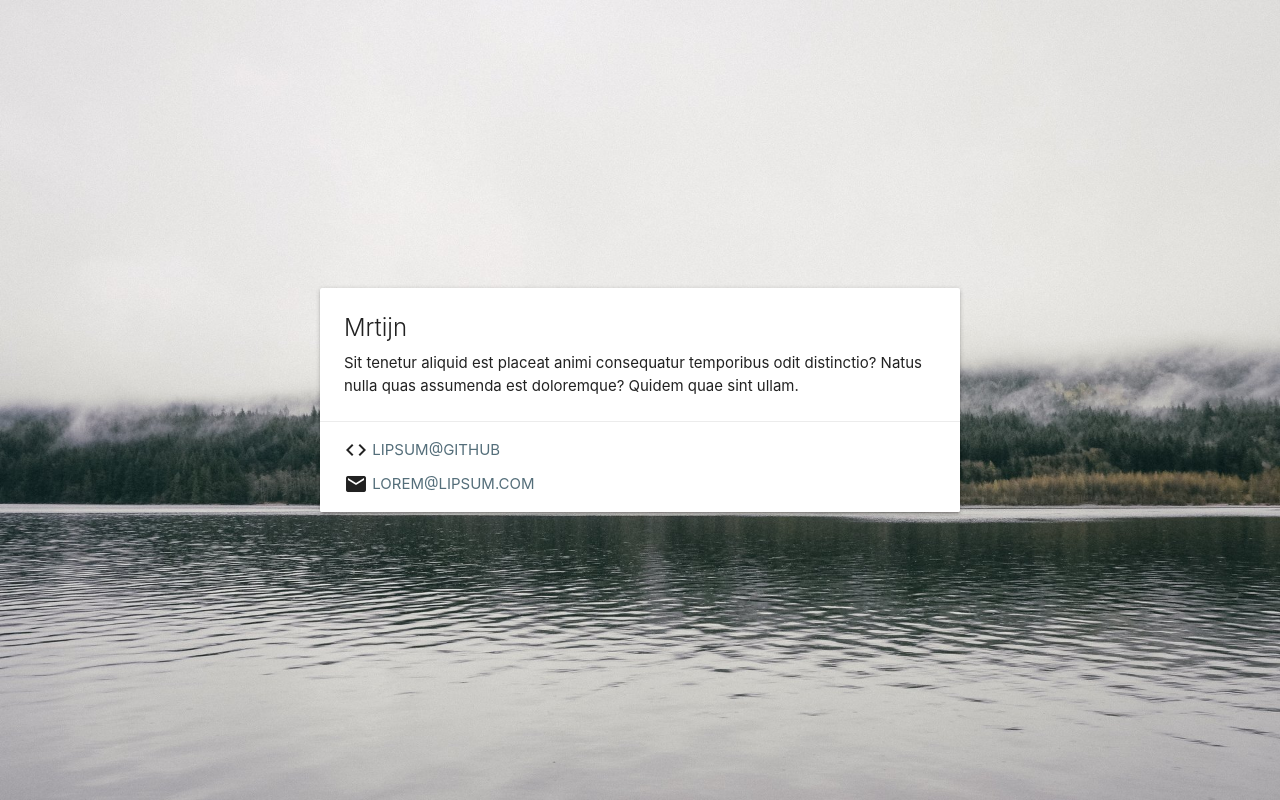
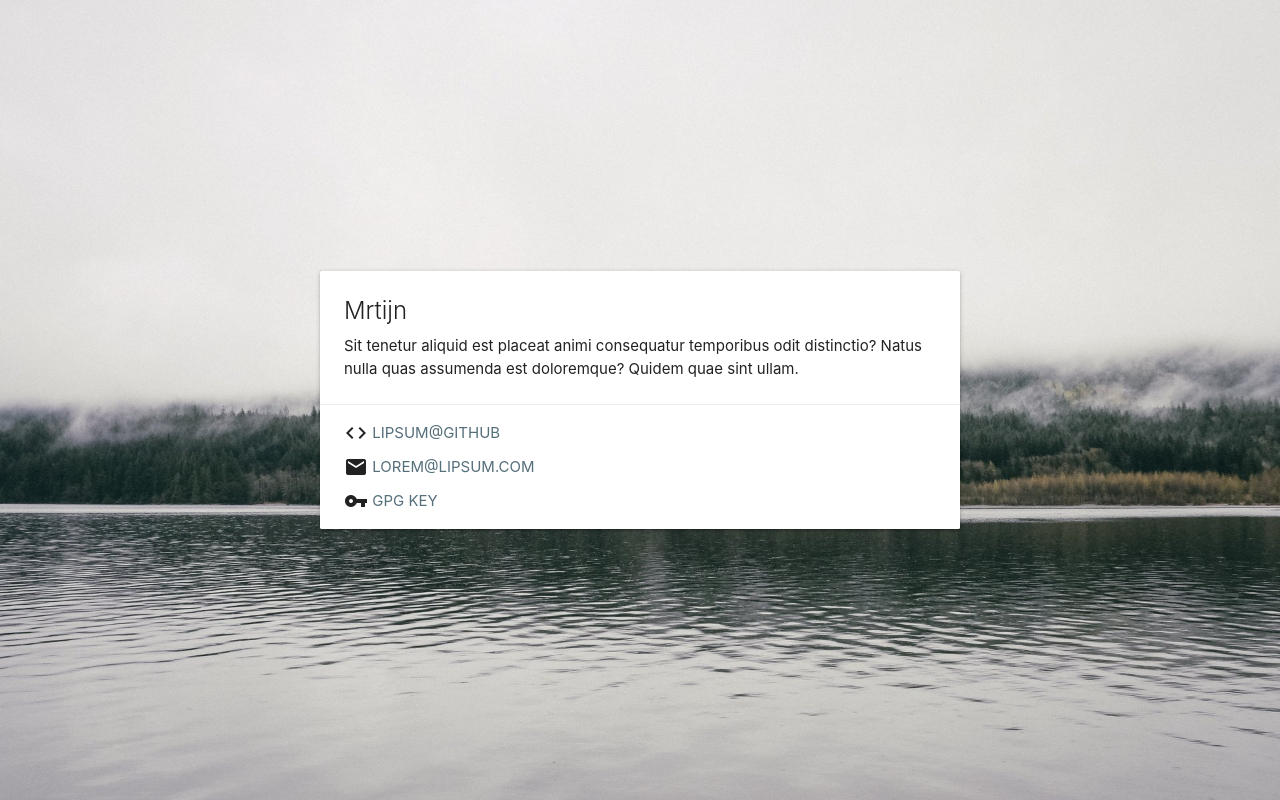
Before and after one commit to FredrikAugust/business-card-website, a plain HTML site: page index.html in a window 1280 px wide. Drawn offline with nearby package versions, Linux system fonts and the light colour scheme.

Commit message:
add gpg key link

```diff
--- a/index.html
+++ b/index.html
@@ -23,6 +23,8 @@
               href='https://github.com'>lipsum@github</a></div>
           <div class='contact-bit'><i class="material-icons">email</i> <a
               href="mailto:test@test.com">lorem@lipsum.com</a></div>
+          <div class='contact-bit'><i class="material-icons">vpn_key</i> <a
+              href="gpg.txt">GPG Key</a></div>
         </div>
       </div>
     </div>
```
